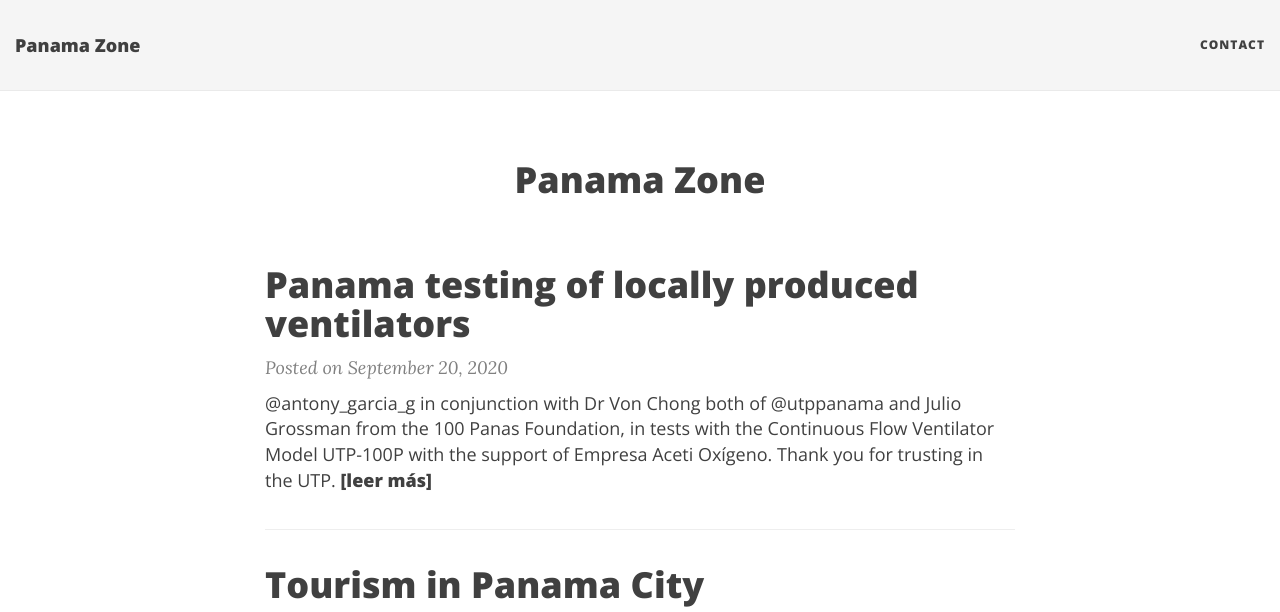
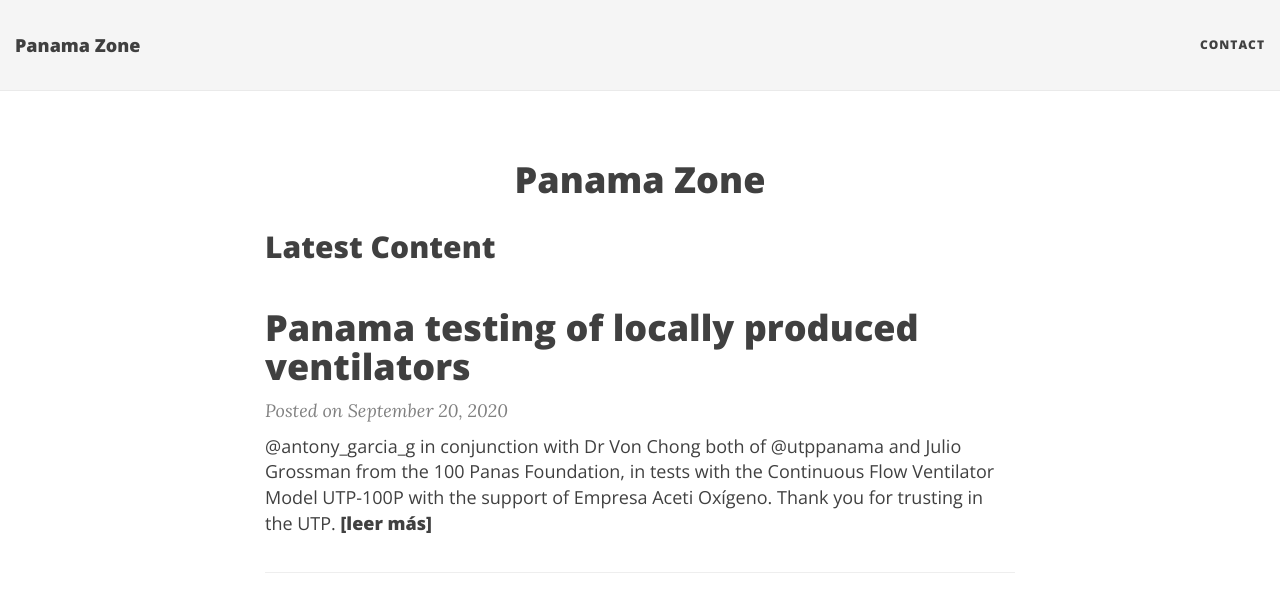
Before and after one commit to d0zme/Panamazone, a Jekyll site: the page built from index.html, in a window 1280 px wide and 900 px high, cut to the strip 0-612 px from the top of the window. Built offline with Jekyll 4.4.1, drawn with Linux system fonts in a browser that asks for light colours; nearby versions of some CDN libraries; the list of posts is cut into pages by our own code; comment, search, counter and statistics services are not loaded.

Commit message:
Update index.html

```diff
--- a/index.html
+++ b/index.html
@@ -10,6 +10,7 @@
 </center>
 </div>
 <div class="posts-list">
+	<h2>Latest Content</h2>
   {% for post in paginator.posts %}
   <article class="post-preview">
     <a href="{{ post.url | prepend: site.baseurl }}">
```
